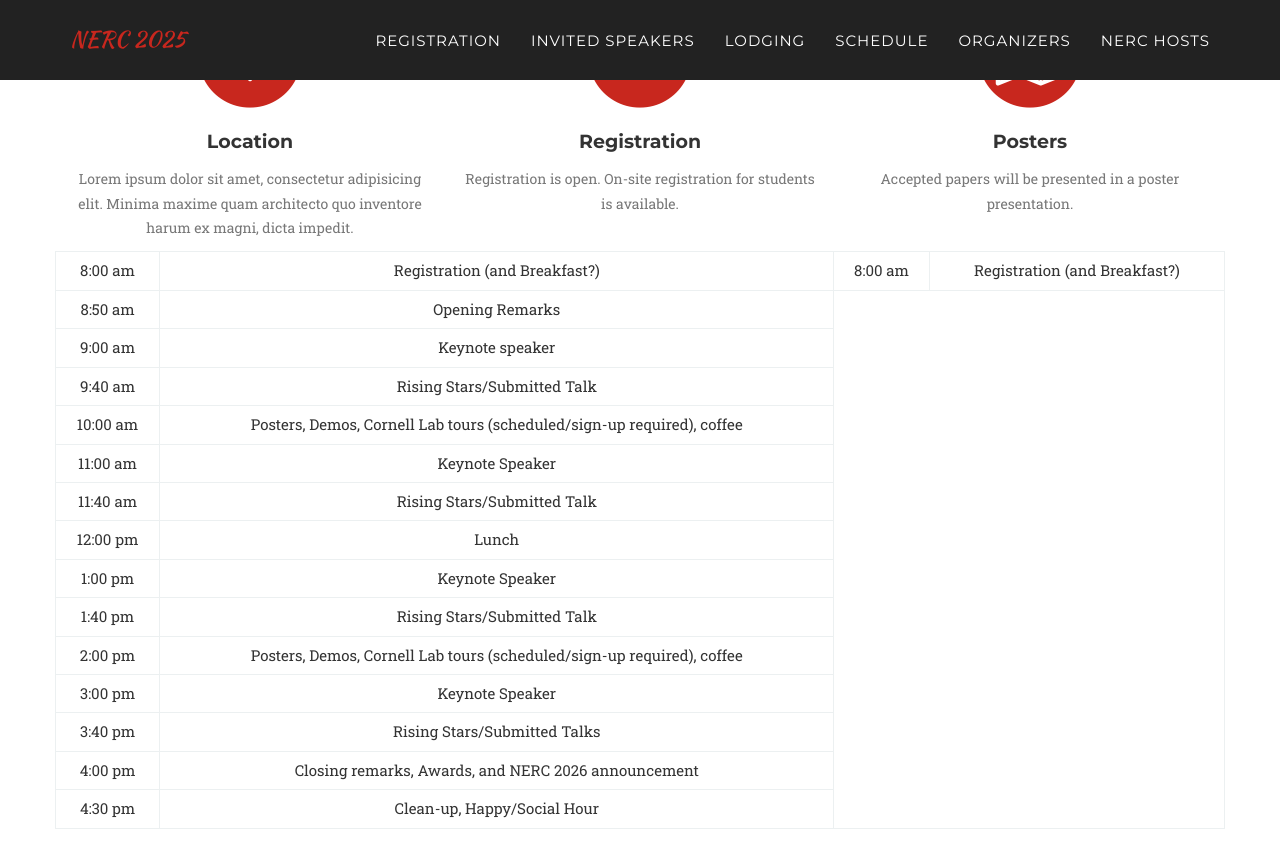
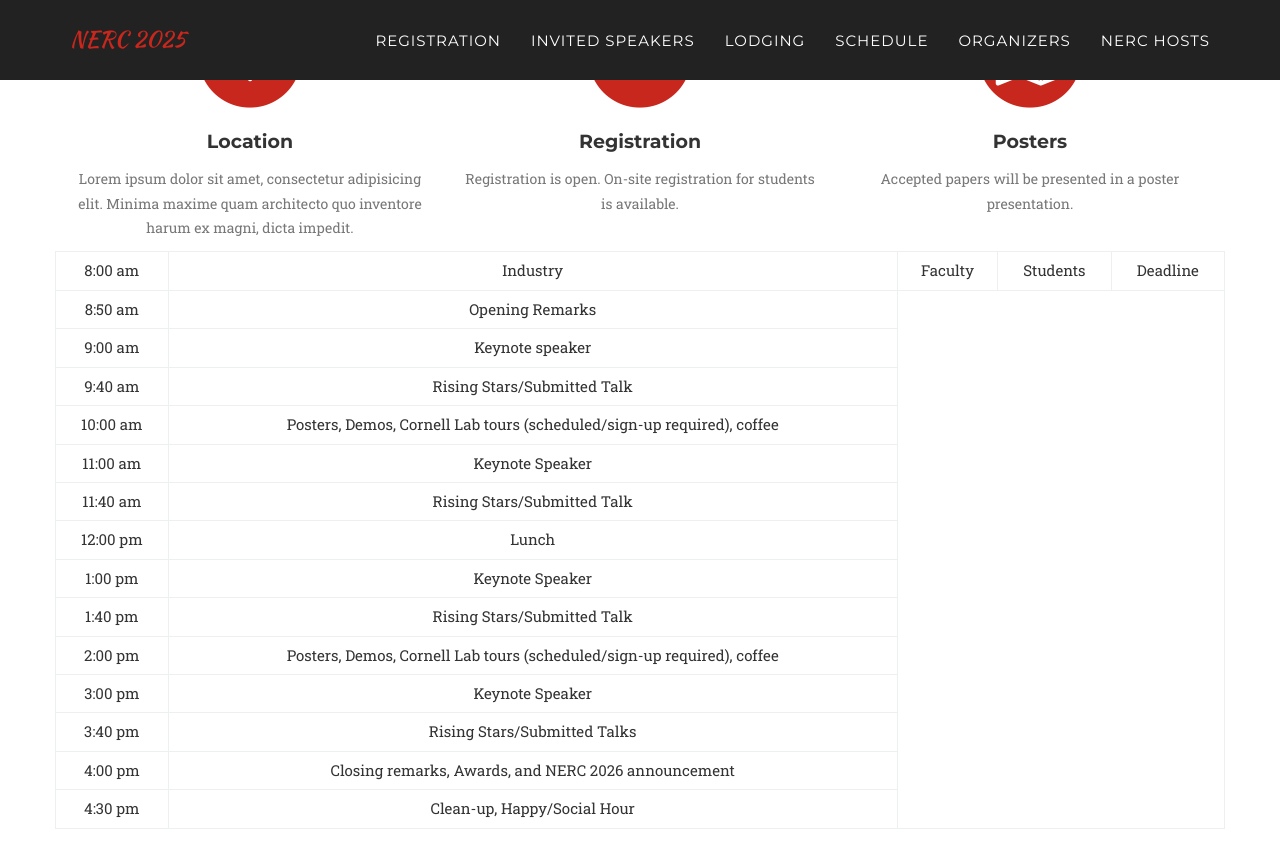
Before and after one commit to Cornell-Tech-AIRLab/cornell2025.nerc.io, a Jekyll site: the page built from index.html, in a window 1280 px wide and 900 px high, scrolled down 1156 px. Shown: the top 868 px of the window. Built offline with Jekyll 4.4.1, drawn with Linux system fonts in a browser that asks for light colours; some web fonts are replaced.

Commit message:
testing table

```diff
--- a/_includes/registration.html
+++ b/_includes/registration.html
@@ -48,13 +48,16 @@
               8:00 am
             </td>
             <td>
-              Registration (and Breakfast?)
+              Industry
             </td>
             <td>
-              8:00 am
+              Faculty
             </td>
             <td>
-              Registration (and Breakfast?)
+              Students
+            </td>
+            <td>
+              Deadline
             </td>
           </tr>
           <tr>
```
